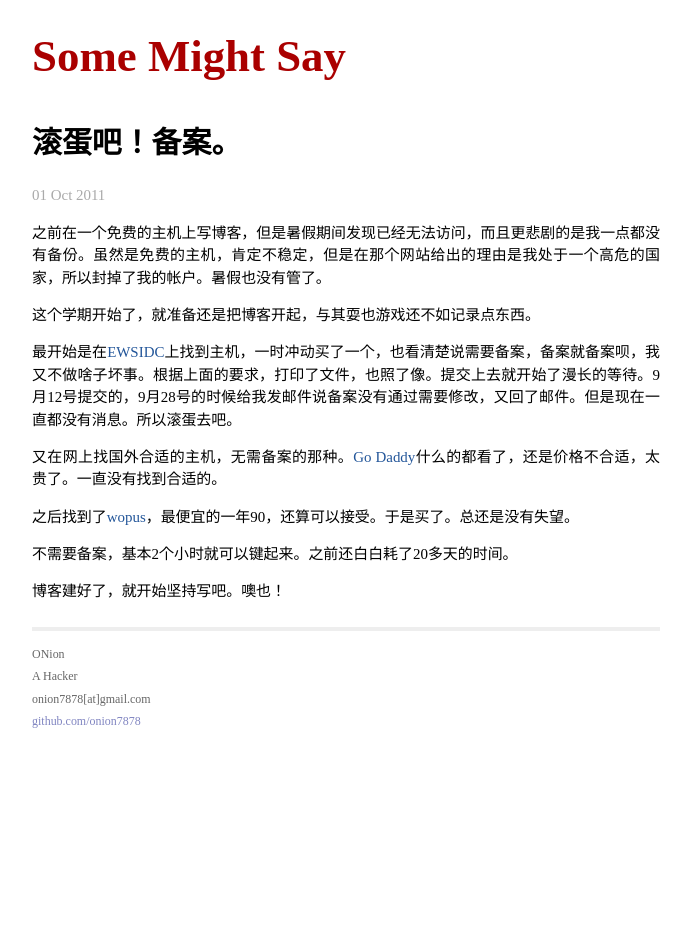
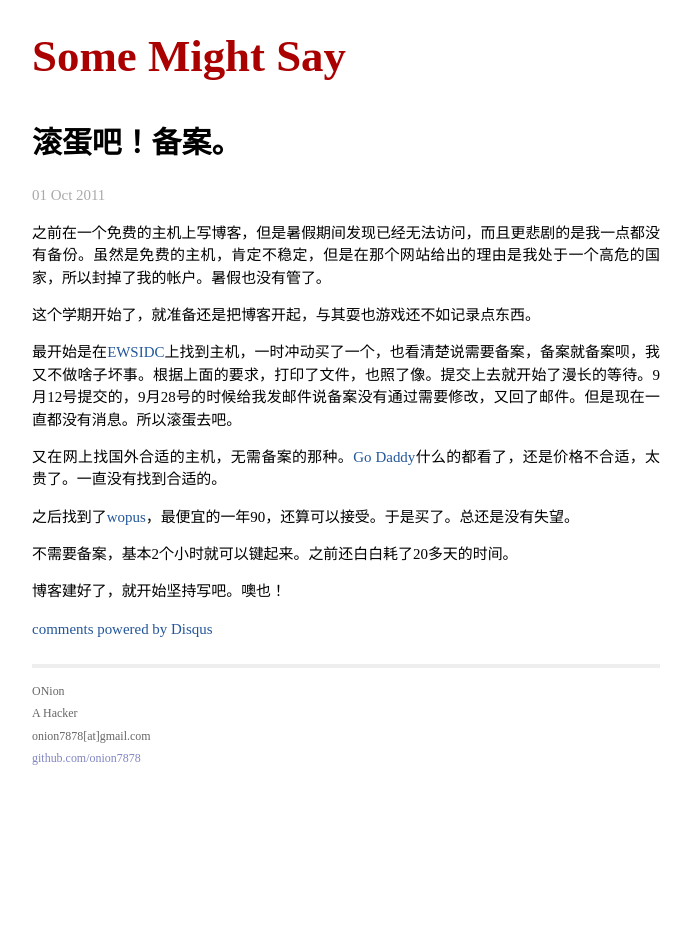
Before and after one commit to one3chens/somemightsay, a Jekyll site: the page built from _posts/2011-10-01-Fuck-the-record.md, in a window 1280 px wide. Shown: the whole page, without its empty margins (294-985 px from the left). Built offline with Jekyll 4.4.1, drawn with Linux system fonts in a browser that asks for light colours; Markdown is read by kramdown in place of the engine named in the settings; comment, search, counter and statistics services are not loaded; some of the changed lines change nothing that is shown.

Commit message:
add disqus

```diff
--- a/_layouts/post.html
+++ b/_layouts/post.html
@@ -8,3 +8,19 @@
 <div class="post">
 {{ content }}
 </div>
+
+<div id="disqus_thread">
+	<script type="text/javascript">
+	    /* * * CONFIGURATION VARIABLES: EDIT BEFORE PASTING INTO YOUR WEBPAGE * * */
+	    var disqus_shortname = 'jekyll-somemightsay'; // required: replace example with your forum shortname
+
+	    /* * * DON'T EDIT BELOW THIS LINE * * */
+	    (function() {
+	        var dsq = document.createElement('script'); dsq.type = 'text/javascript'; dsq.async = true;
+	        dsq.src = '//' + disqus_shortname + '.disqus.com/embed.js';
+	        (document.getElementsByTagName('head')[0] || document.getElementsByTagName('body')[0]).appendChild(dsq);
+	    })();
+	</script>
+	<noscript>Please enable JavaScript to view the <a href="http://disqus.com/?ref_noscript">comments powered by Disqus.</a></noscript>
+	<a href="http://disqus.com" class="dsq-brlink">comments powered by <span class="logo-disqus">Disqus</span></a>
+</div>
```
Also changed, not shown: _config.yml (line endings or trailing spaces).
